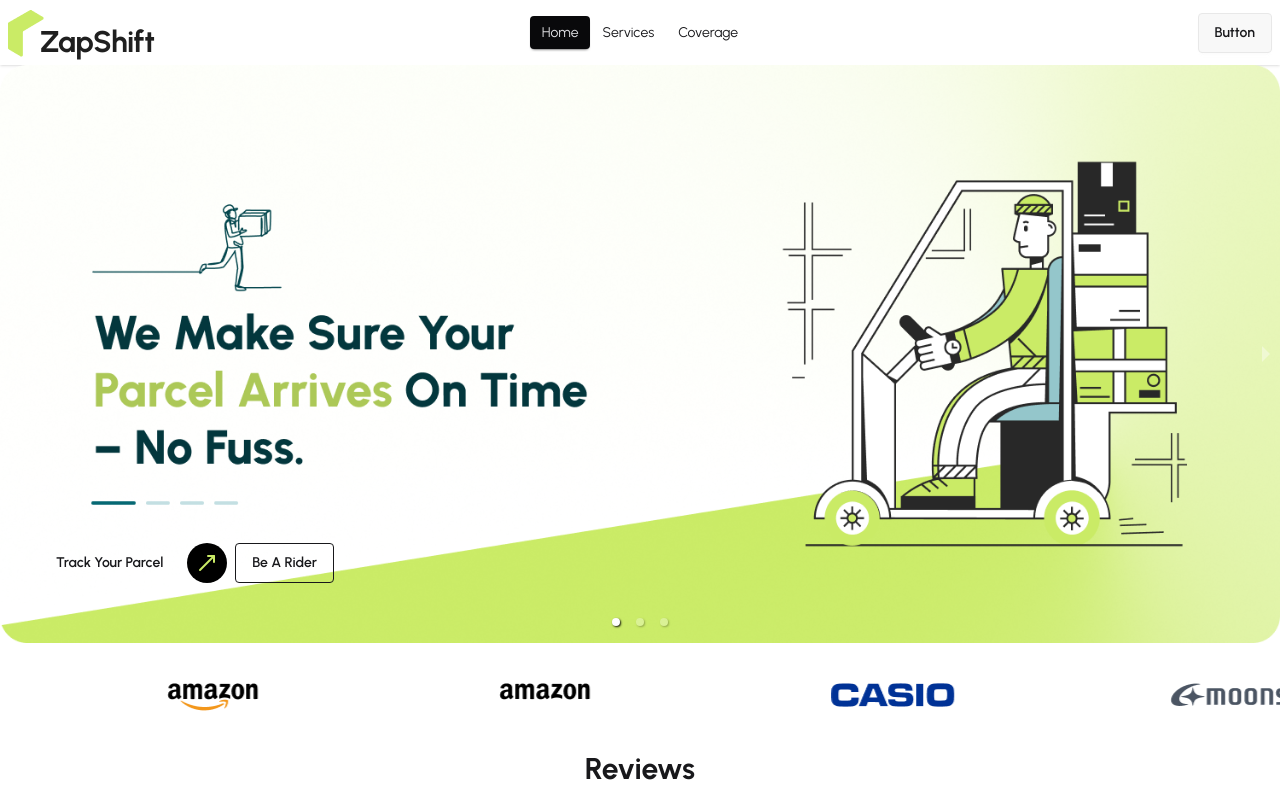
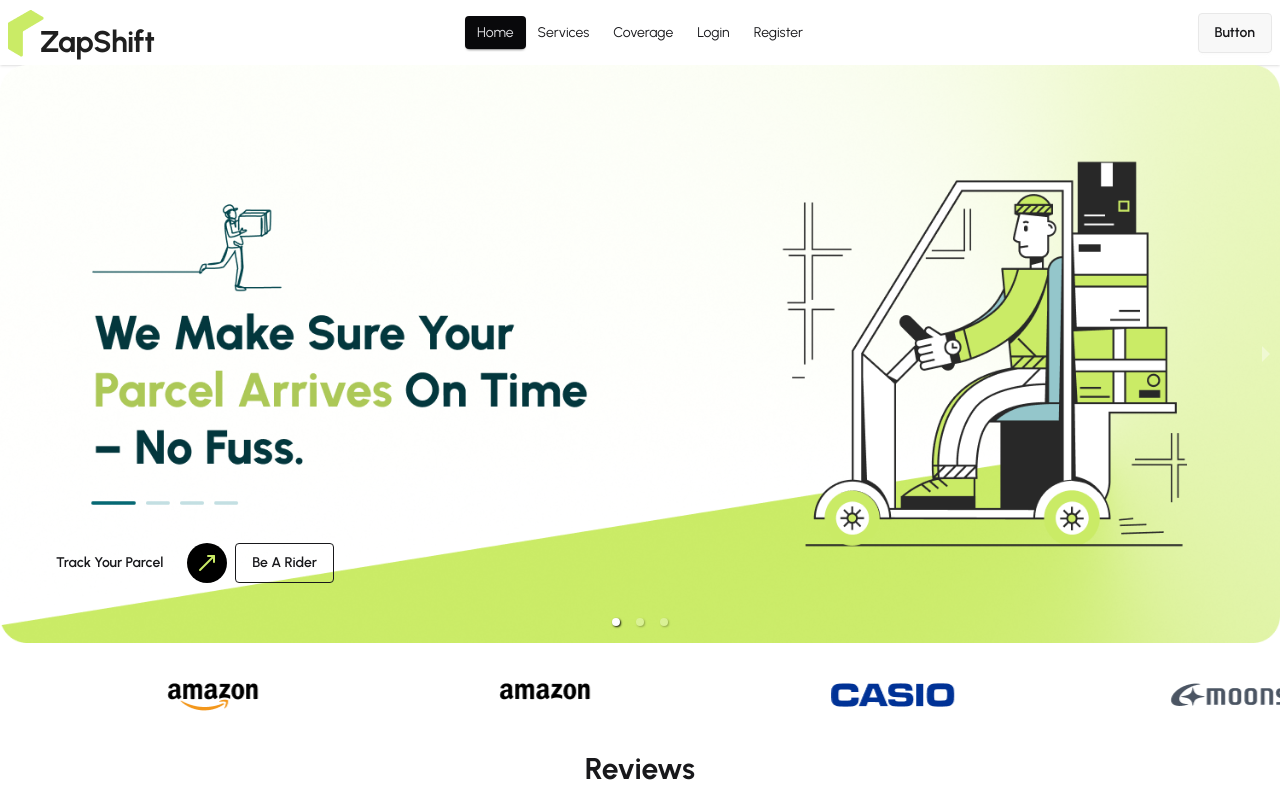
Before and after one commit to nazmulhossenshanto/zap-shift-client, a React (Vite) app: page / in a window 1280 px wide. Shown: the top 790 px of the page. Built offline with nearby package versions, Linux system fonts and the light colour scheme.

Commit message:
creaed  authLayout

```diff
--- /dev/null
+++ b/src/Layout/AuthLayout.jsx
@@ -0,0 +1,23 @@
+import Logo from "../shared/Logo/Logo"
+import authImg from '../assets/new/authImage.png'
+import { Outlet } from "react-router"
+
+const AuthLayout = () => {
+  return (
+    <div className="max-w-7xl mx-auto">
+        <Logo></Logo>
+        <div className="flex items-center">
+            {/* form */}
+            <div className="flex-1">
+                <Outlet></Outlet>
+            </div>
+            {/* image */}
+            <div className="flex-1">
+    <img src={authImg} alt="" />
+            </div>
+        </div>
+    </div>
+  )
+}
+
+export default AuthLayout
--- a/src/components/Navbar/Navbar/Navbar.jsx
+++ b/src/components/Navbar/Navbar/Navbar.jsx
@@ -12,6 +12,12 @@ const Navbar = () => {
       </li>
       <li>
         <NavLink to='/coverage'>Coverage</NavLink>
+      </li>
+      <li>
+        <NavLink to='/login'>Login</NavLink>
+      </li>
+      <li>
+        <NavLink to='/register'>Register</NavLink>
       </li>
 
     </>
--- /dev/null
+++ b/src/pages/Auth/Login/Login.jsx
@@ -0,0 +1,9 @@
+
+
+const Login = () => {
+  return (
+    <div>Login</div>
+  )
+}
+
+export default Login
--- /dev/null
+++ b/src/pages/Auth/Register/Register.jsx
@@ -0,0 +1,9 @@
+
+
+const Register = () => {
+  return (
+    <div>Register</div>
+  )
+}
+
+export default Register
--- a/src/routes/Router.jsx
+++ b/src/routes/Router.jsx
@@ -2,6 +2,9 @@ import { createBrowserRouter } from "react-router";
 import RootLayout from "../Layout/RootLayout";
 import Home from "../pages/Home/Home/Home";
 import Coverage from "../pages/Coverage/Coverage";
+import AuthLayout from "../Layout/AuthLayout";
+import Login from "../pages/Auth/Login/Login";
+import Register from "../pages/Auth/Register/Register";
 
 export const router = createBrowserRouter([
   {
@@ -19,4 +22,18 @@ export const router = createBrowserRouter([
       }
     ]
   },
+  {
+    path: '',
+    Component: AuthLayout,
+    children: [
+      {
+        path: '/login',
+        Component: Login
+      },
+      {
+        path: '/register',
+        Component: Register
+      }
+    ]
+  }
 ]);
--- a/src/shared/Logo/Logo.jsx
+++ b/src/shared/Logo/Logo.jsx
@@ -1,14 +1,17 @@
 
+import { Link } from 'react-router'
 import logo from '../../assets/new/logo.png'
 
 const Logo = () => {
   return (
+    <Link to='/'>
     <div className="flex items-end gap-2">
       <img src={logo} alt="ZapShift logo" />
       <h1 className="relative -ml-3 text-3xl font-bold leading-none tracking-tight text-[#1F1F1F]">
         ZapShift
       </h1>
     </div>
+    </Link>
   )
 }
 
```
